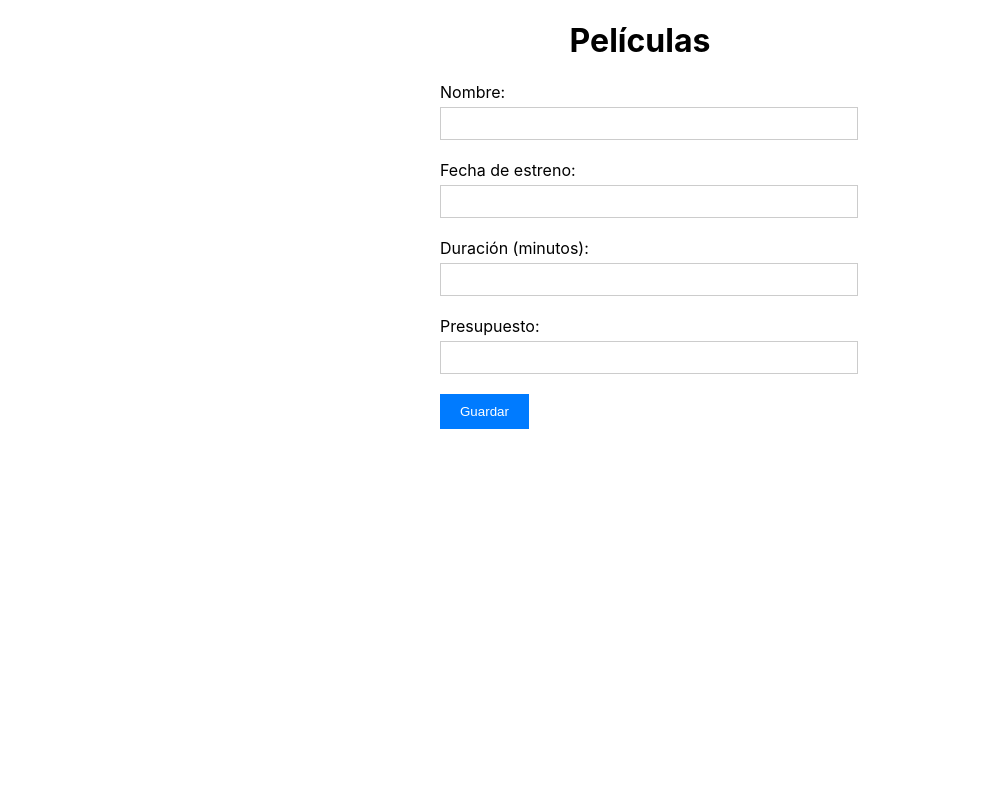
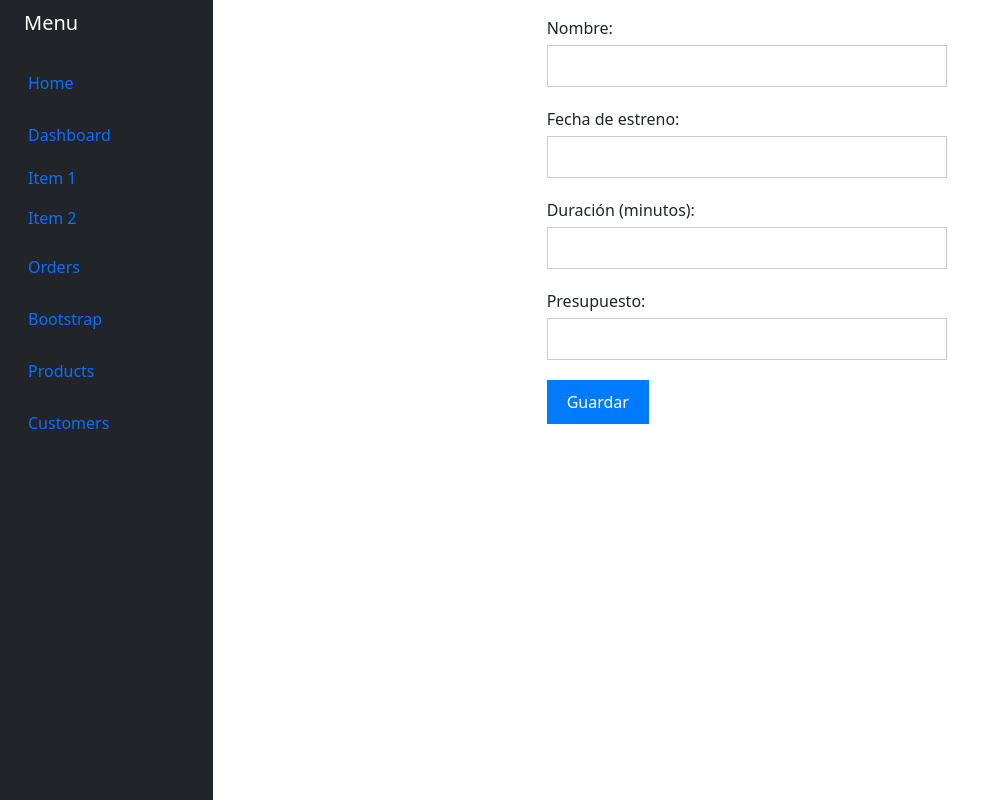
Before and after one commit to mayiPalacios/technicalTest-Front, a React (Create React App) app: page /form in a window 1280 px wide. Shown: the whole page, without its empty margins (0-985 px from the left). Built offline with nearby package versions, Linux system fonts and the light colour scheme.

Commit message:
:sparkles: add react route and sidebar component

```diff
--- a/package.json
+++ b/package.json
@@ -6,8 +6,10 @@
     "@testing-library/jest-dom": "^5.17.0",
     "@testing-library/react": "^13.4.0",
     "@testing-library/user-event": "^13.5.0",
+    "bootstrap": "^5.3.1",
     "react": "^18.2.0",
     "react-dom": "^18.2.0",
+    "react-router-dom": "^6.14.2",
     "react-scripts": "5.0.1",
     "sass": "^1.64.1",
     "styled-components": "^6.0.5",
--- a/src/App.js
+++ b/src/App.js
@@ -1,11 +1,17 @@
-import './App.css';
+import "./App.css";
 import MovieForm from "./components/MovieForm";
+import MovieFormPage from "./page/MovieFormPage";
+import React from "react";
+import { BrowserRouter, Route, Routes } from "react-router-dom";
 
 function App() {
   return (
     <div>
-      <h1 className='header'>Películas</h1>
-      <MovieForm />
+      <BrowserRouter>
+        <Routes>
+          <Route path="/form" element={<MovieFormPage />} />
+        </Routes>
+      </BrowserRouter>
     </div>
   );
 }
--- a/src/components/MovieForm.js
+++ b/src/components/MovieForm.js
@@ -1,7 +1,7 @@
 import React, { useState } from "react";
 import styled from "styled-components";
 import { handleSubmit } from "../api/Api";
-
+import Sidebar from "./sidebar";
 const FormWrapper = styled.div`
   max-width: 400px;
   margin: 0 auto;
@@ -35,7 +35,7 @@
     name: "",
     date: "",
     duration: "",
-        budget: ""
+    budget: "",
   });
 
   const handleChange = (e) => {
@@ -52,6 +52,7 @@
   };
 
   return (
+    <div>
       <FormWrapper>
         <FormField>
           <Label>Nombre:</Label>
@@ -91,6 +92,7 @@
         </FormField>
         <Button onClick={handleFormSubmit}>Guardar</Button>
       </FormWrapper>
+    </div>
   );
 };
 
--- a/src/components/sidebar.js
+++ b/src/components/sidebar.js
@@ -0,0 +1,173 @@
+const Sidebar = (props) => {
+  const Component = props.component;
+
+  return (
+    <div className="container-fluid">
+      <div className="row flex-nowrap">
+        <div className="col-auto col-md-3 col-xl-2 px-sm-2 px-0 bg-dark">
+          <div className="d-flex flex-column align-items-center align-items-sm-start px-3 pt-2 text-white min-vh-100">
+            <a
+              href="/"
+              className="d-flex align-items-center pb-3 mb-md-0 me-md-auto text-white text-decoration-none"
+            >
+              <span className="fs-5 d-none d-sm-inline">Menu</span>
+            </a>
+            <ul
+              className="nav nav-pills flex-column mb-sm-auto mb-0 align-items-center align-items-sm-start"
+              id="menu"
+            >
+              <li className="nav-item">
+                <a href="#" className="nav-link align-middle px-0">
+                  <i className="fs-4 bi-house"></i>{" "}
+                  <span className="ms-1 d-none d-sm-inline">Home</span>
+                </a>
+              </li>
+              <li>
+                <a
+                  href="#submenu1"
+                  data-bs-toggle="collapse"
+                  className="nav-link px-0 align-middle"
+                >
+                  <i className="fs-4 bi-speedometer2"></i>{" "}
+                  <span className="ms-1 d-none d-sm-inline">Dashboard</span>{" "}
+                </a>
+                <ul
+                  className="collapse show nav flex-column ms-1"
+                  id="submenu1"
+                  data-bs-parent="#menu"
+                >
+                  <li className="w-100">
+                    <a href="#" className="nav-link px-0">
+                      {" "}
+                      <span className="d-none d-sm-inline">Item</span> 1{" "}
+                    </a>
+                  </li>
+                  <li>
+                    <a href="#" className="nav-link px-0">
+                      {" "}
+                      <span className="d-none d-sm-inline">Item</span> 2{" "}
+                    </a>
+                  </li>
+                </ul>
+              </li>
+              <li>
+                <a href="#" className="nav-link px-0 align-middle">
+                  <i className="fs-4 bi-table"></i>{" "}
+                  <span className="ms-1 d-none d-sm-inline">Orders</span>
+                </a>
+              </li>
+              <li>
+                <a
+                  href="#submenu2"
+                  data-bs-toggle="collapse"
+                  className="nav-link px-0 align-middle "
+                >
+                  <i className="fs-4 bi-bootstrap"></i>{" "}
+                  <span className="ms-1 d-none d-sm-inline">Bootstrap</span>
+                </a>
+                <ul
+                  className="collapse nav flex-column ms-1"
+                  id="submenu2"
+                  data-bs-parent="#menu"
+                >
+                  <li className="w-100">
+                    <a href="#" className="nav-link px-0">
+                      {" "}
+                      <span className="d-none d-sm-inline">Item</span> 1
+                    </a>
+                  </li>
+                  <li>
+                    <a href="#" className="nav-link px-0">
+                      {" "}
+                      <span className="d-none d-sm-inline">Item</span> 2
+                    </a>
+                  </li>
+                </ul>
+              </li>
+              <li>
+                <a
+                  href="#submenu3"
+                  data-bs-toggle="collapse"
+                  className="nav-link px-0 align-middle"
+                >
+                  <i className="fs-4 bi-grid"></i>{" "}
+                  <span className="ms-1 d-none d-sm-inline">Products</span>{" "}
+                </a>
+                <ul
+                  className="collapse nav flex-column ms-1"
+                  id="submenu3"
+                  data-bs-parent="#menu"
+                >
+                  <li className="w-100">
+                    <a href="#" className="nav-link px-0">
+                      {" "}
+                      <span className="d-none d-sm-inline">Product</span> 1
+                    </a>
+                  </li>
+                  <li>
+                    <a href="#" className="nav-link px-0">
+                      {" "}
+                      <span className="d-none d-sm-inline">Product</span> 2
+                    </a>
+                  </li>
+                  <li>
+                    <a href="#" className="nav-link px-0">
+                      {" "}
+                      <span className="d-none d-sm-inline">Product</span> 3
+                    </a>
+                  </li>
+                  <li>
+                    <a href="#" className="nav-link px-0">
+                      {" "}
+                      <span className="d-none d-sm-inline">Product</span> 4
+                    </a>
+                  </li>
+                </ul>
+              </li>
+              <li>
+                <a href="#" className="nav-link px-0 align-middle">
+                  <i className="fs-4 bi-people"></i>{" "}
+                  <span className="ms-1 d-none d-sm-inline">Customers</span>{" "}
+                </a>
+              </li>
+            </ul>
+            <hr />
+            <div className="dropdown pb-4">
+              <ul
+                className="dropdown-menu dropdown-menu-dark text-small shadow"
+                aria-labelledby="dropdownUser1"
+              >
+                <li>
+                  <a className="dropdown-item" href="#">
+                    New project...
+                  </a>
+                </li>
+                <li>
+                  <a className="dropdown-item" href="#">
+                    Settings
+                  </a>
+                </li>
+                <li>
+                  <a className="dropdown-item" href="#">
+                    Profile
+                  </a>
+                </li>
+                <li>{/* Add dropdown item content here */}</li>
+                <li>
+                  <a className="dropdown-item" href="#">
+                    Sign out
+                  </a>
+                </li>
+              </ul>
+            </div>
+          </div>
+        </div>
+        <div className="col py-3">
+          <Component />
+        </div>
+      </div>
+    </div>
+  );
+};
+
+export default Sidebar;
--- a/src/index.js
+++ b/src/index.js
@@ -1,6 +1,7 @@
 import React from "react";
 import ReactDOM from "react-dom/client";
 import "./index.css";
+import "bootstrap/dist/css/bootstrap.css";
 import "./style/app.scss";
 import App from "./App";
 import reportWebVitals from "./reportWebVitals";
--- /dev/null
+++ b/src/page/MovieFormPage.js
@@ -0,0 +1,12 @@
+import MovieForm from "../components/MovieForm";
+import Sidebar from "../components/sidebar";
+
+const MovieFormPage = () => {
+  return (
+    <div>
+      <Sidebar component={MovieForm} />
+    </div>
+  );
+};
+
+export default MovieFormPage;
```
Also changed, not shown: src/page/MovieListPage.js (added), 1 other file (tests, documents, lock files or other folders). Lines whose indentation alone changed are shown as unchanged.
